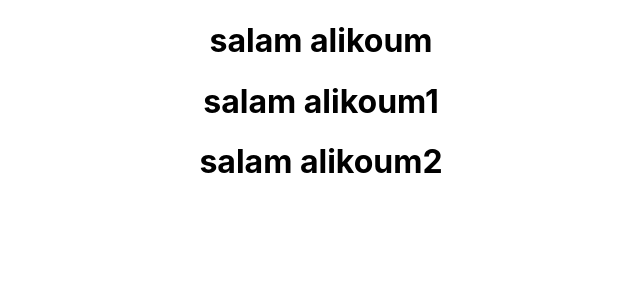
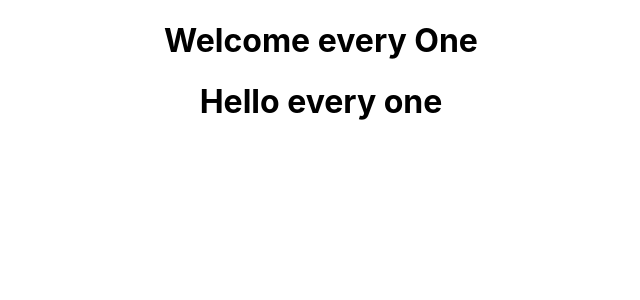
Before and after one commit to ahjam-taoufik/React-Fundamentals, a React (Create React App) app: page / in a window 1280 px wide. Shown: the top 300 px of the page, without its empty margins (319-959 px from the left). Built offline with nearby package versions, Linux system fonts and the light colour scheme.

Commit message:
Class Components

```diff
--- a/src/App.js
+++ b/src/App.js
@@ -1,16 +1,14 @@
 
 import './App.css';
-import { Welcome1, Welcome2 } from './components/Welcome'
-import  Welcome from './components/Welcome'
+import { Welcome } from './components/Welcome'
+import Greet from "./components/Greet";
 
 
 function App() {
   return (
     <div className="App">
-
         <Welcome/>
-        <Welcome1/>
-        <Welcome2/>
+        <Greet/>
     </div>
   );
 }
--- /dev/null
+++ b/src/components/Greet.js
@@ -0,0 +1,13 @@
+import React from "react";
+
+
+
+class Greet extends React.Component {
+
+    render(){
+              return  <h1>Hello every one </h1>
+            }
+}
+
+
+export default Greet;
--- a/src/components/Welcome.js
+++ b/src/components/Welcome.js
@@ -1,14 +1,5 @@
 
 
-function Welcome(){
-  return <div>
-            <h1>
-                salam alikoum
-            </h1>
-        </div>
-}
-export default Welcome;
 
 
-export const Welcome1=()=><div><h1>salam alikoum1</h1></div>
-export const Welcome2=()=><div><h1>salam alikoum2</h1></div>
+export const Welcome=()=><div><h1>Welcome every One</h1></div>
```
